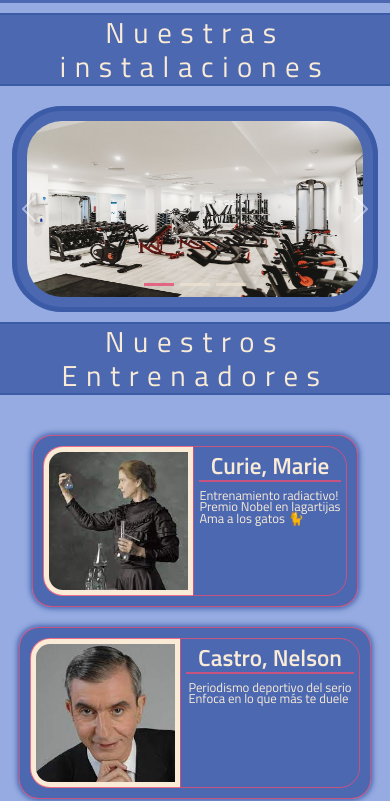
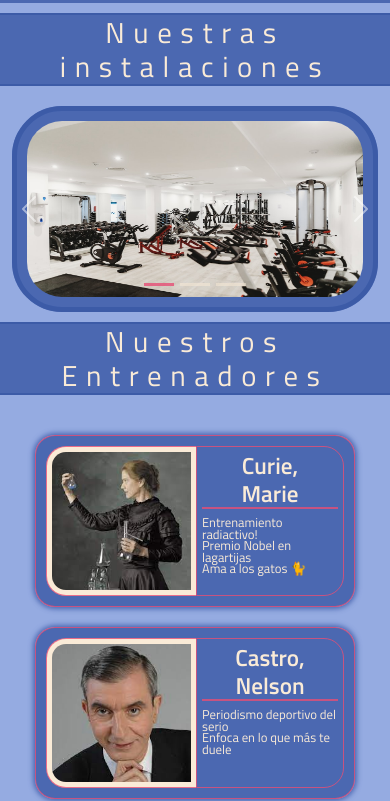
Before and after one commit to kildegaard/coderhouse-desarrollo_frontend, a website: page pages/about-us.html in a window 390 px wide. Shown: the part 65-866 px from the top of the page. Drawn offline with nearby package versions, Linux system fonts and the light colour scheme; a web font is replaced by a local one.

Commit message:
Solucionando asunto de cards de index que se veian mal en mi celu v2

```diff
--- a/scss/layout/media-query.scss
+++ b/scss/layout/media-query.scss
@@ -77,7 +77,7 @@
     }
 
     .aboutus__entrenador {
-        width: auto;
+        width: 320px;
     }
 
     .entrenador__texto {
```
Also changed, not shown: css/main.css.
